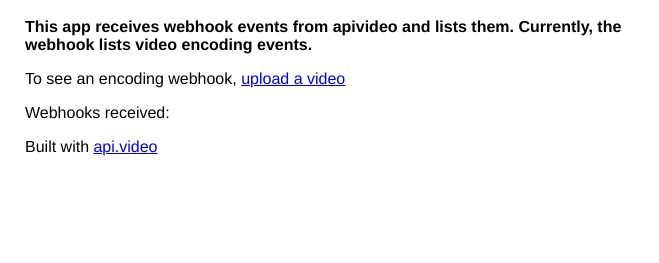
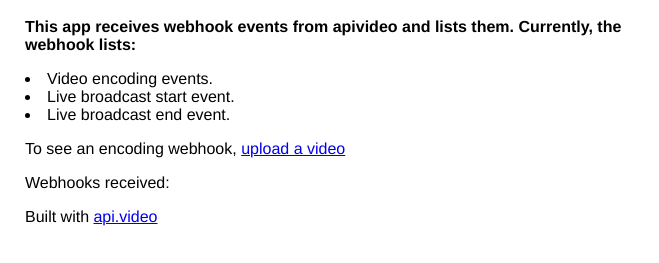
Before and after one commit to apivideo/webhookavideo, a website: page views/index.html in a window 1280 px wide. Shown: the part 65-328 px from the top of the page, without its empty margins (0-659 px from the left). Drawn offline with nearby package versions, Linux system fonts and the light colour scheme; no server answers.

Commit message:
webpage text updated

```diff
--- a/views/index.html
+++ b/views/index.html
@@ -39,7 +39,11 @@
       </h1>
     </header>
     <main>
-      <p class="bold">This app receives webhook events from apivideo and lists them. Currently, the webhook lists video encoding events.</p>
+      <p class="bold">This app receives webhook events from apivideo and lists them. Currently, the webhook lists:
+        <li>Video encoding events.</li>
+        <li>Live broadcast start event.</li>
+        <li>Live broadcast end event.</li>
+      </p>
         <p> To see an encoding webhook, <a href='https://upload.a.video' target='_blank'>upload a video</a></p>
             <section class="webhooks">
         <p> Webhooks received:</p>
```
